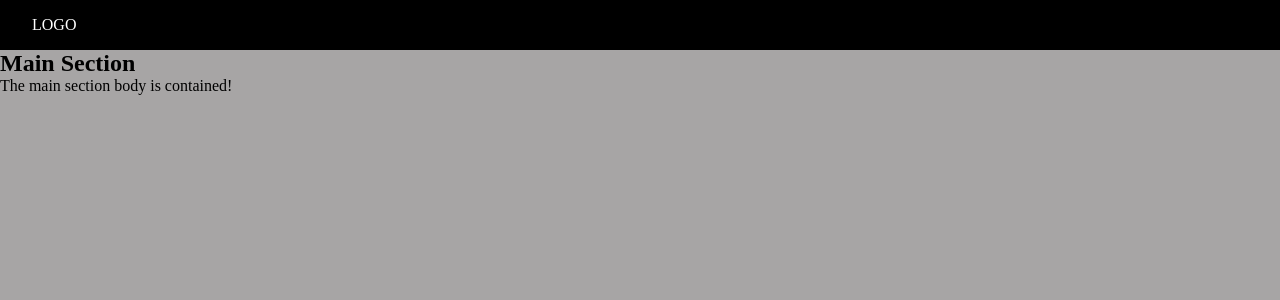
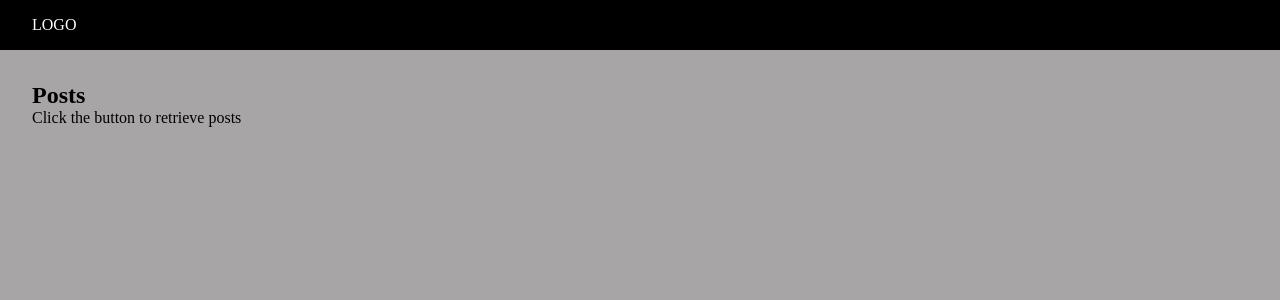
Before and after one commit to silanka007/react-testing, a React (Create React App) app: page / in a window 1280 px wide. Shown: the top 300 px of the page. Built offline with nearby package versions, Linux system fonts and the light colour scheme.

Commit message:
code refactoring

```diff
--- a/src/App.js
+++ b/src/App.js
@@ -13,7 +13,7 @@ function App() {
     <div className="App">
       <Header />
       <section>
-        <Title heading="Main Section" desc="The main section body is contained!" tempArr={tempArr} />
+        <Title heading="Posts" desc="Click the button to retrieve posts" tempArr={tempArr} />
       </section>
     </div>
   );
--- a/src/components/title/index.js
+++ b/src/components/title/index.js
@@ -4,7 +4,7 @@ import PropTypes from "prop-types"
 const Title = ({heading, desc, tempArr}) => {
   if(!heading) return null;
   return (
-    <div data-test="title">
+    <div className="title" data-test="title">
       <h1 data-test="heading">{heading}</h1>
       <p data-test="desc">{desc}</p>
     </div>
--- a/src/components/title/title.style.scss
+++ b/src/components/title/title.style.scss
@@ -0,0 +1,3 @@
+.title{
+  padding: 2rem
+}
```
Also changed, not shown: 1 other file (tests, documents, lock files or other folders).
